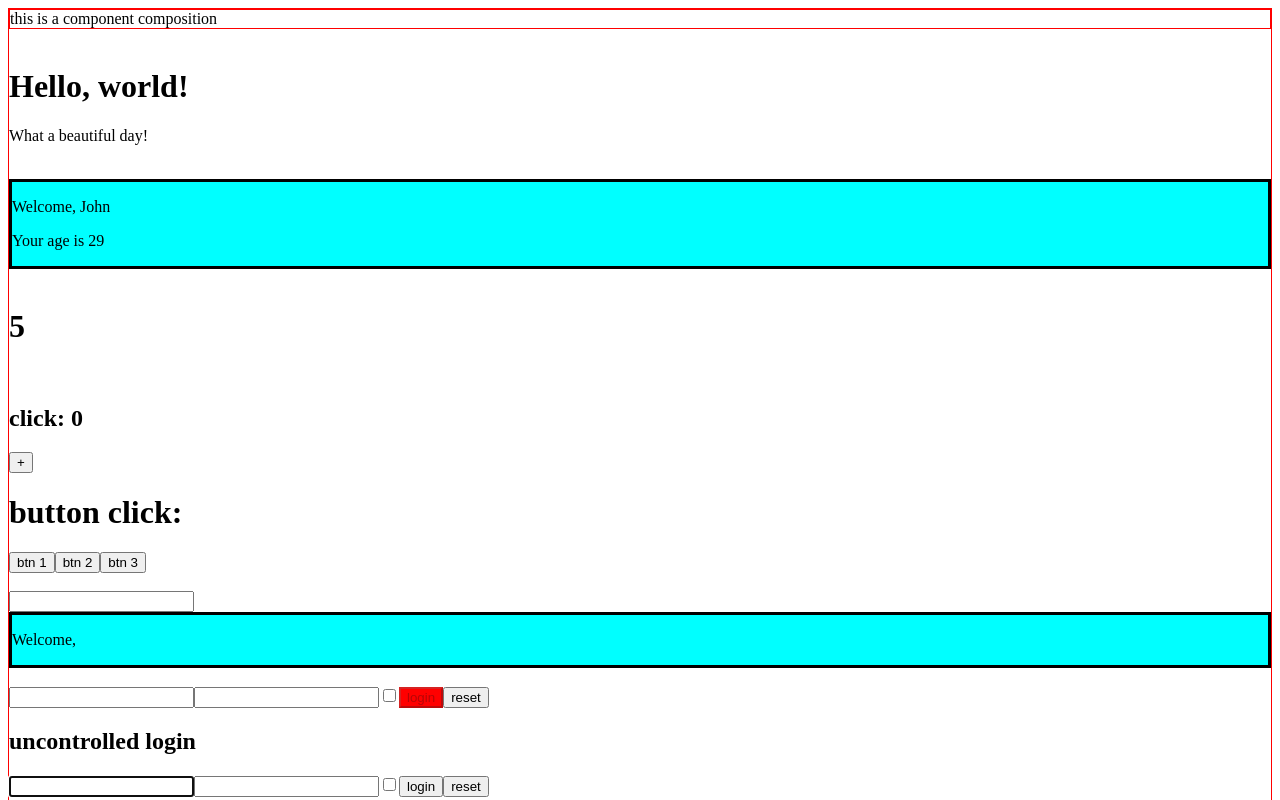
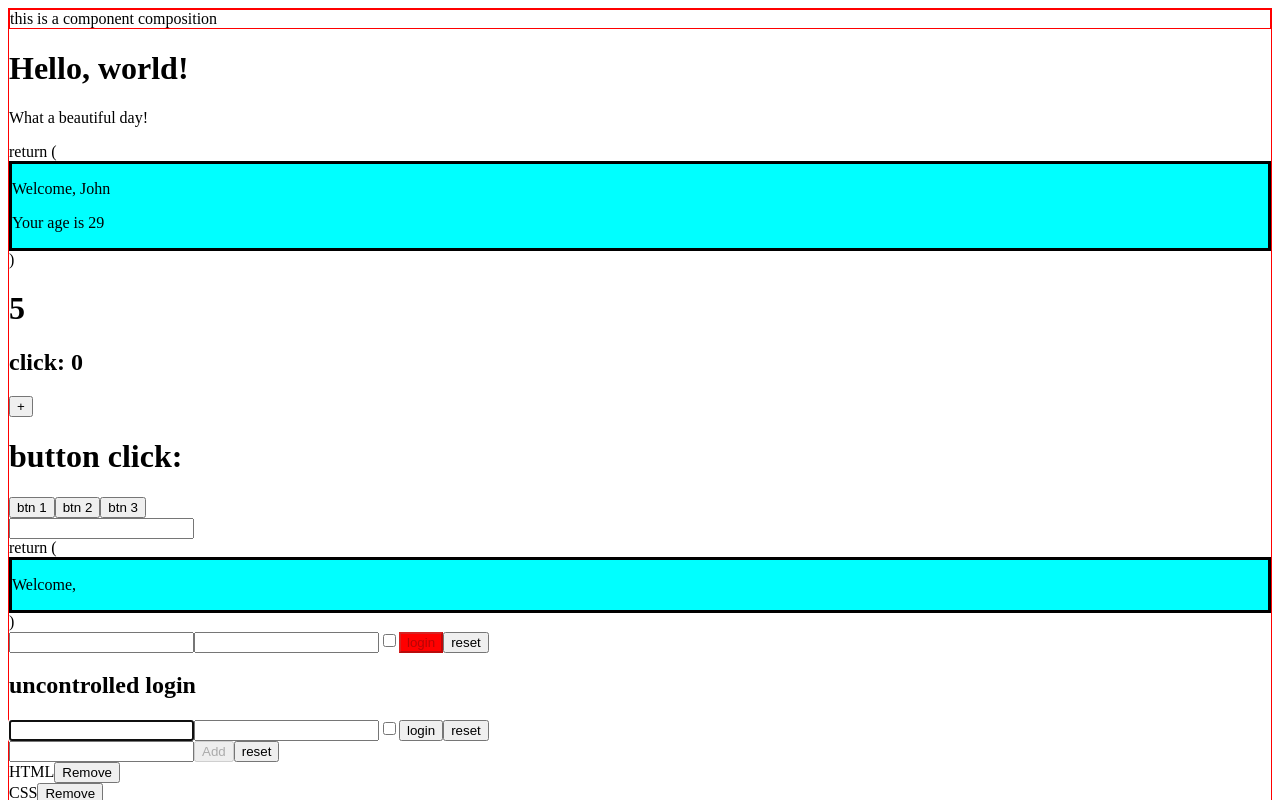
Before and after one commit to Parry93/react-exercises, a React (Create React App) app: page / in a window 1280 px wide. Shown: the top 800 px of the page. Built offline with nearby package versions, Linux system fonts and the light colour scheme.

Commit message:
function-componets-01

```diff
--- a/src/App.js
+++ b/src/App.js
@@ -4,12 +4,13 @@ import ClickTracker from "./ClickTracker";
 import Counter from "./Counter";
 import Hello from "./Hello";
 import InteractiveWelcome from "./InteractiveWelcome";
-import Welcome from "./Welcome";
+import { Welcome } from "./Welcome";
 import Login from "./Login";
 import UncontrolledLogin from "./UncontrolledLogin";
 import TodoList from "./TodoList";
 import Container from "./Container";
 import LanguageComponent from "./LanguageContext";
+
 
 Welcome.defaultProps = {
   name: "John",
@@ -24,23 +25,23 @@ class App extends React.Component {
     return (
       <div>
         <Container title="this is a component composition ">
-        <br/>
+
         <Hello />
-        <br/>
-        <Welcome age={29} />{" "}
-        <br/>
-        <Counter initValue={0} setIncrement={+1} setInterval={1000} />{" "}
-        <br/>
+
+        <Welcome age={29}/>
+
+        <Counter initValue={0} setIncrement={+1} setInterval={1000} />
+
         <ClickCounter />
-        <br/>
+
         <ClickTracker />
-        <br/>
+
         <InteractiveWelcome />
-        <br/>
+
         <Login onLogin={this.onLogin} />
-        <br/>
+
         <UncontrolledLogin />
-        <br/>
+
         <TodoList render = { (items, removeItem) => {
                             return (
                              items.map((item, index)=> (
@@ -52,8 +53,9 @@ class App extends React.Component {
                             )
                             }
                         } />
-        <br/>
+
         <LanguageComponent />
+
         </Container>
 
 
--- a/src/InteractiveWelcome.js
+++ b/src/InteractiveWelcome.js
@@ -1,5 +1,5 @@
 import React from "react";
-import Welcome from "./Welcome";
+import { Welcome } from "./Welcome";
 
 class InteractiveWelcome extends React.Component {
   state = { user: "" };
--- a/src/Welcome.js
+++ b/src/Welcome.js
@@ -1,17 +1,21 @@
-import React from "react";
-import Age from "./Age";
 
-class Welcome extends React.Component {
-  render() {
-    return ( <div className="welcome">
-        <p> Welcome, {this.props.name} </p>{" "}
-        {!!this.props.age &&
-          // this.props.age > 18 &&
-          this.props.age < 65 &&
-          this.props.name === "John" && <Age age={this.props.age} />}{" "}
+import Age from "./Age"
+
+import React from 'react'
+
+export const Welcome = (props) => {
+  return (
+    <div>return (
+      <div>
+         <div className="welcome">
+          <p> Welcome, {props.name} </p>
+          {!!props.age &&
+            // this.props.age > 18 &&
+           props.age < 65 &&
+            props.name === "John" && <Age age={props.age} />}
+        </div>
+
       </div>
-    );
-  }
+    )</div>
+  )
 }
-
-export default Welcome;
```
